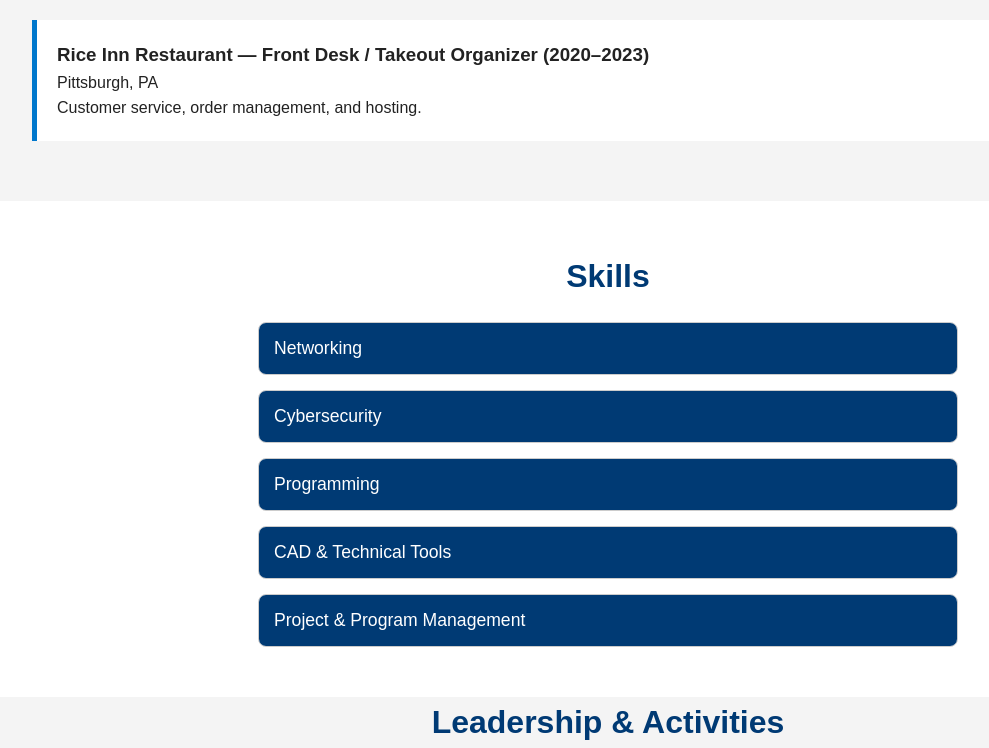
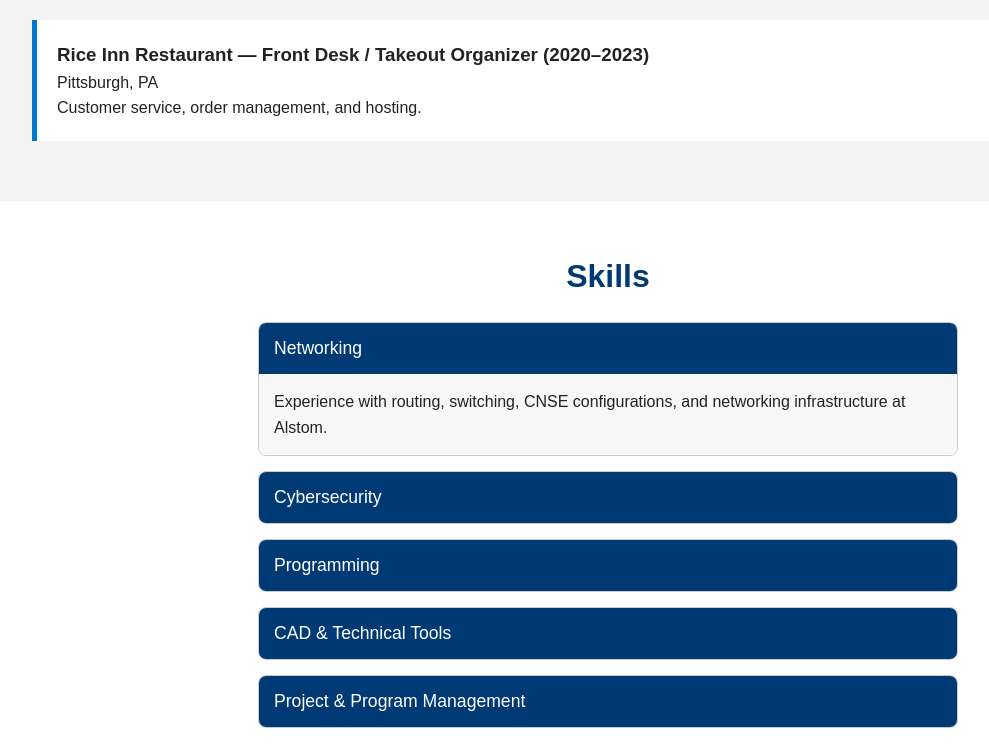
Before and after one commit to ian-guarino/resume-website, a plain HTML site: page index.html in a window 1280 px wide. Both pictures are taken after a click on the button "Networking". Shown: the part 1800-2548 px from the top of the page, without its empty margins (32-1021 px from the left). Drawn offline with Linux system fonts and the light colour scheme.

Commit message:
Update index.html

```diff
--- a/index.html
+++ b/index.html
@@ -191,5 +191,29 @@
         </form>
     </section>
 
+    <script>
+    const headers = document.querySelectorAll(".accordion-header");
+
+    headers.forEach(header => {
+        header.addEventListener("click", () => {
+            const content = header.nextElementSibling;
+
+            // Close other open items
+            document.querySelectorAll(".accordion-content").forEach(section => {
+                if (section !== content) {
+                    section.style.maxHeight = null;
+                }
+            });
+
+            // Toggle current item
+            if (content.style.maxHeight) {
+                content.style.maxHeight = null;
+            } else {
+                content.style.maxHeight = content.scrollHeight + "px";
+            }
+        });
+    });
+</script>
+
 </body>
 </html>
```
